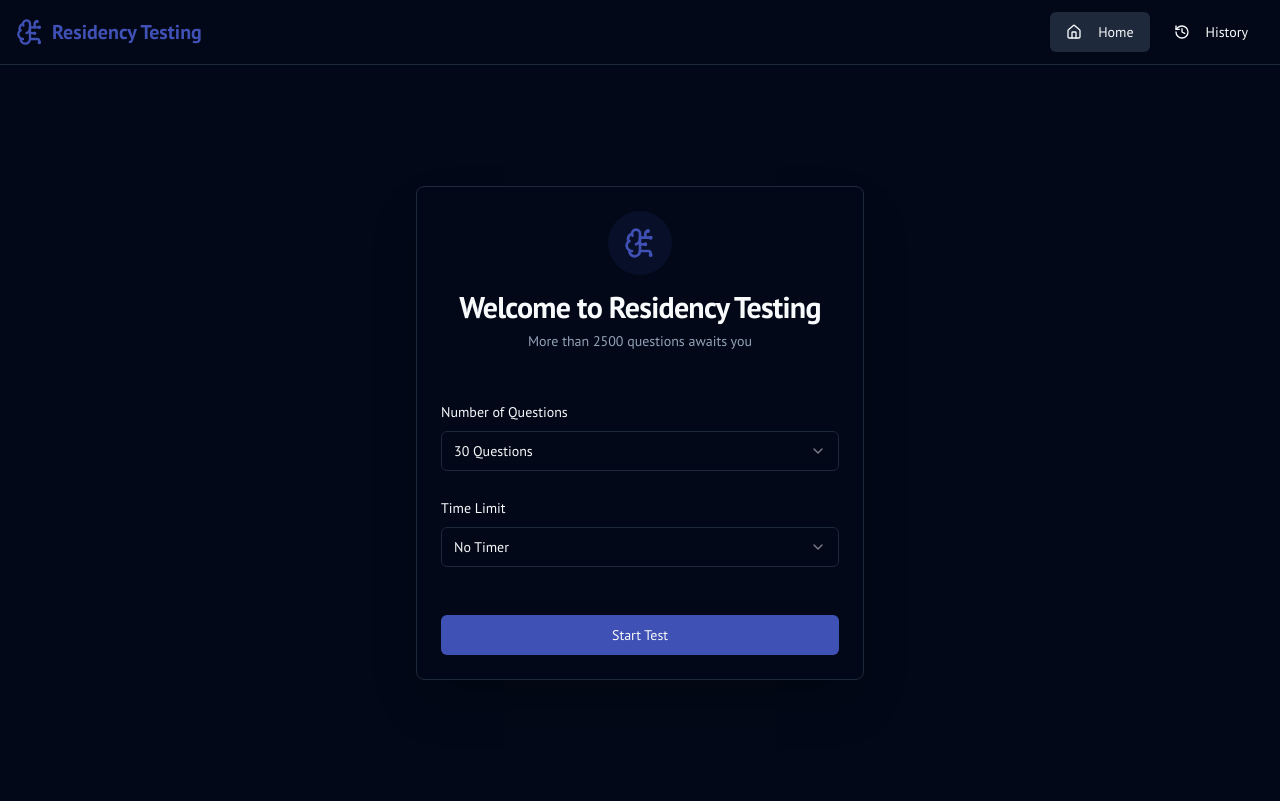
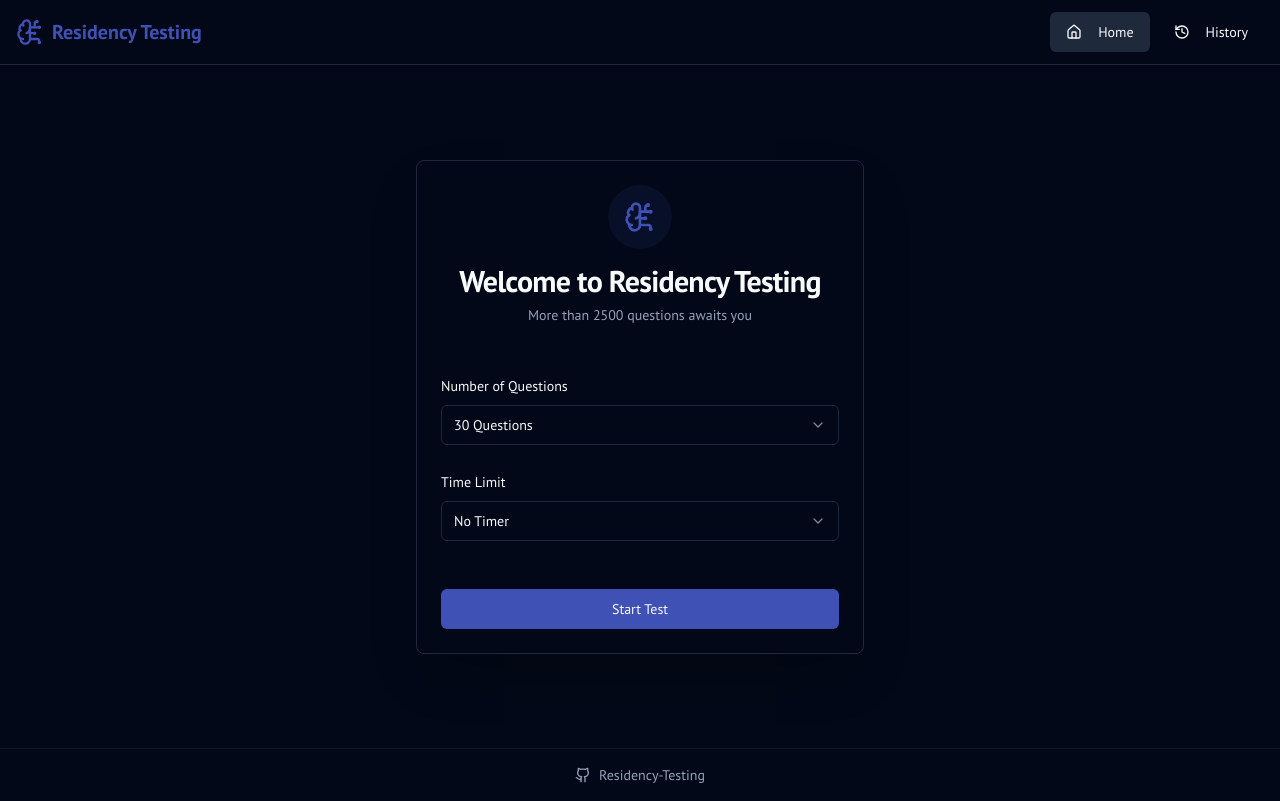
Before and after one commit to IskandarOmrv/Residency-Testing, a Next.js app: page / in a window 1280 px wide. Built offline with nearby package versions, Linux system fonts and the light colour scheme.

Commit message:
Add files via upload

```diff
--- a/src/app/page.tsx
+++ b/src/app/page.tsx
@@ -23,6 +23,8 @@ import {
 } from "@/components/ui/select";
 import { Label } from "@/components/ui/label";
 import { BrainCircuit } from "lucide-react";
+import { Footer } from "@/components/Footer";
+
 
 const formSchema = z.object({
   numQuestions: z.string().min(1, "Please select the number of questions."),
@@ -64,7 +66,8 @@ export default function HomePage() {
   };
 
  return (
-    <div className="container mx-auto flex min-h-[calc(100vh-4rem)] items-center justify-center p-4">
+    <div className="flex flex-col min-h-[calc(100vh-4rem)]">
+        <div className="flex-1 container mx-auto flex items-center justify-center p-4">
         <Card className="w-full max-w-md shadow-2xl">
             <CardHeader className="text-center p-4 md:p-6">
             <div className="mx-auto mb-2 flex h-14 w-14 items-center justify-center rounded-full bg-primary/10 text-primary md:h-16 md:w-16">
@@ -131,5 +134,7 @@ export default function HomePage() {
             </form>
         </Card>
         </div>
+        <Footer />
+    </div>
   );
 }
```
Lines whose indentation alone changed are shown as unchanged.
